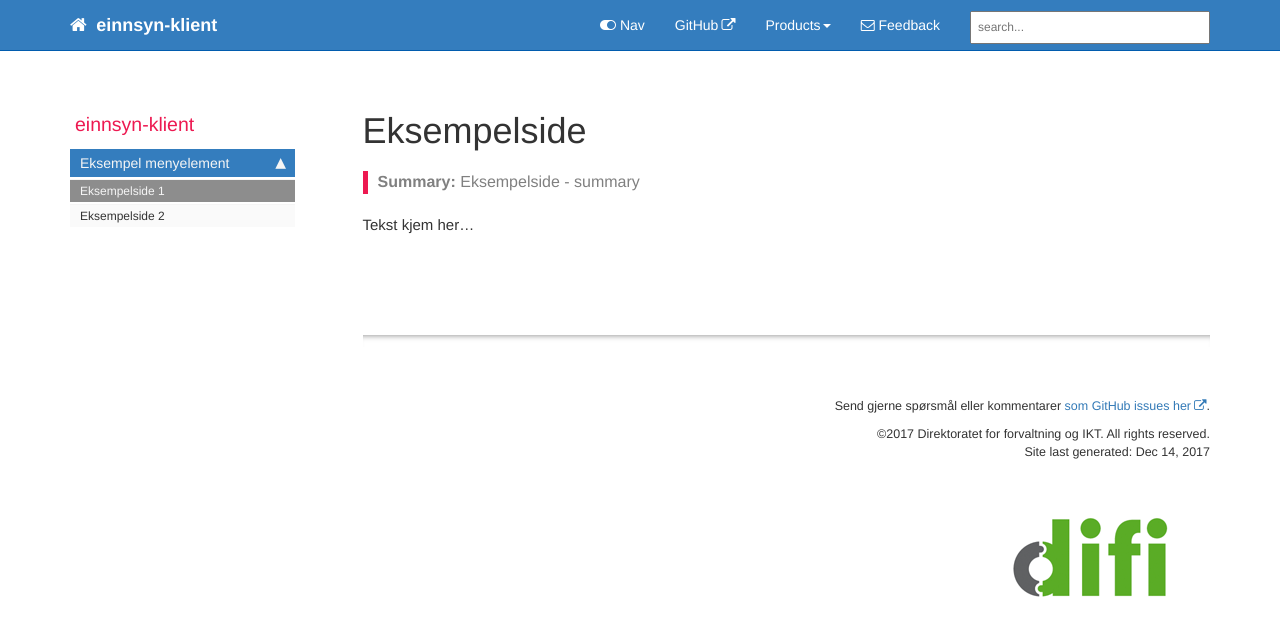
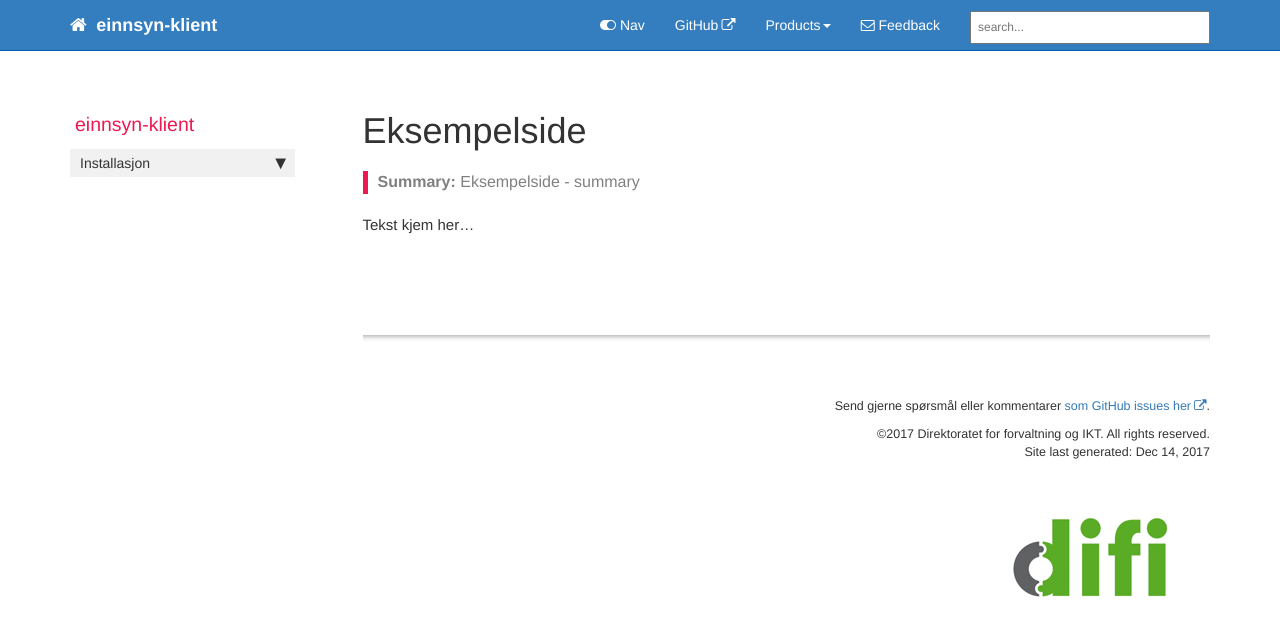
Before and after one commit to difi/einnsyn-klient, a Jekyll site: the page built from pages/eksempelside.md, in a window 1280 px wide. Shown: the top 636 px of the page. Built offline with Jekyll 4.4.1, drawn with Linux system fonts in a browser that asks for light colours; nearby versions of some CDN libraries; comment, search, counter and statistics services are not loaded.

Commit message:
Update main_sidebar.yml

```diff
--- a/_data/sidebars/main_sidebar.yml
+++ b/_data/sidebars/main_sidebar.yml
@@ -7,14 +7,14 @@
   folders:
 
 
-  - title: Eksempel menyelement
+  - title: Installasjon
     output: web, pdf
     folderitems:
 
-      - title: Eksempelside 1
-        url: /eksempelside.html
+      - title: Forutsetning for installasjon og verktøy
+        url: /install_forutsetninger_verktoy.html
         output: web,pdf
 
-      - title: Eksempelside 2
-        url: /eksempelside2.html
+      - title:
+        url: /install_.html
         output: web,pdf
```
